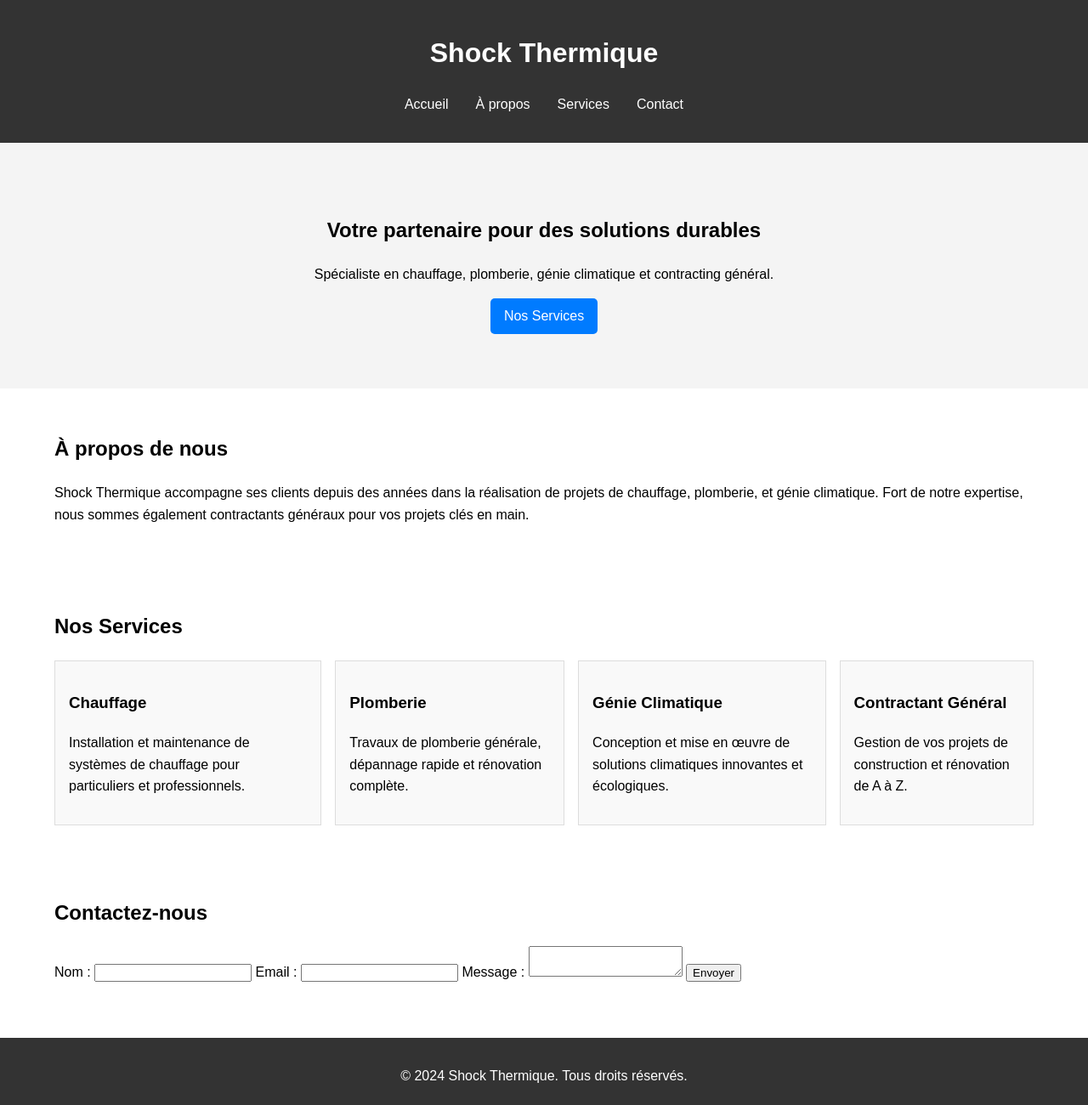
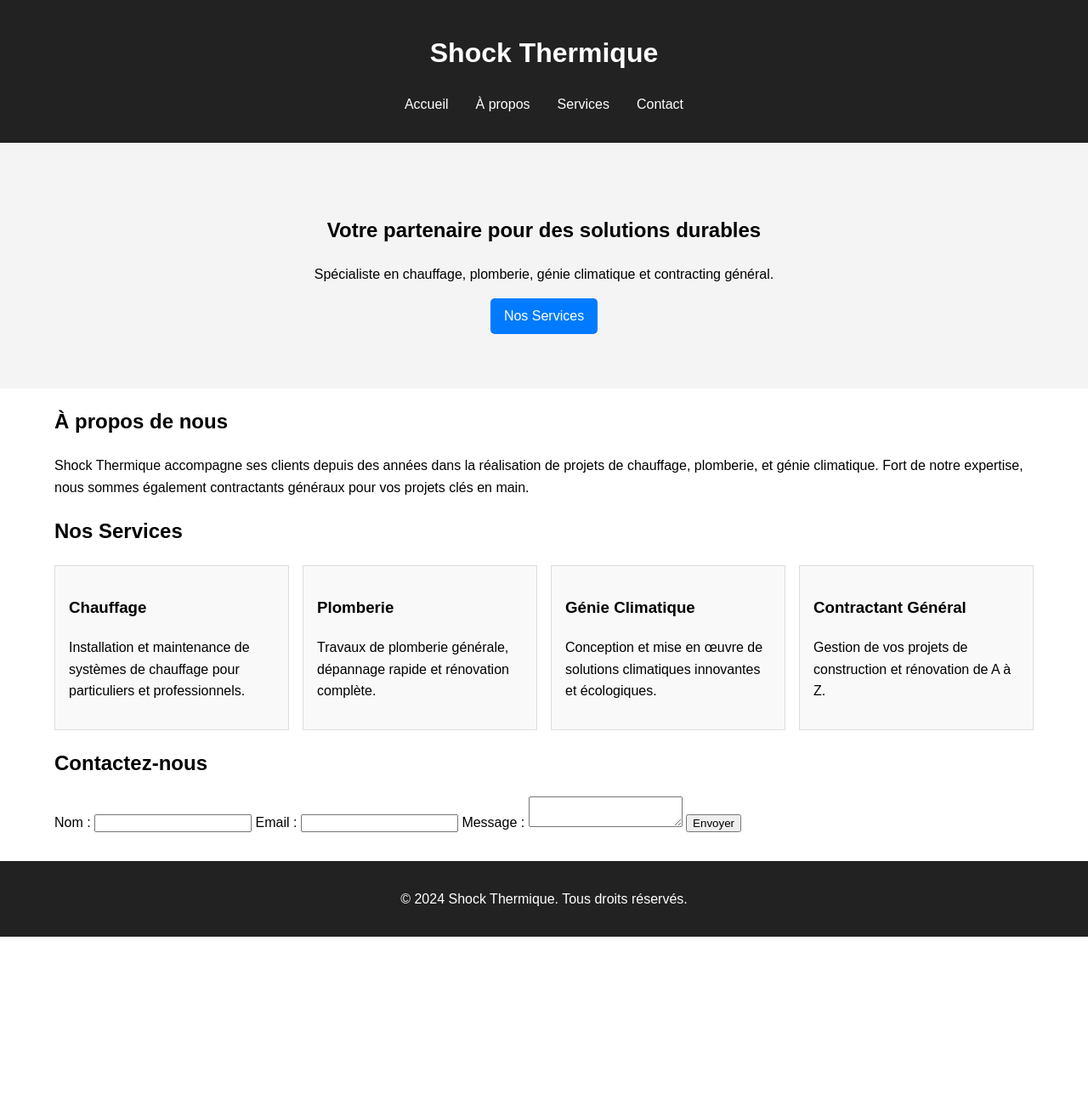
Before and after one commit to Heloise97122/shock-thermique, a plain HTML site: page index.html in a window 1280 px wide. Shown: the whole page at 85% size. After the commit the page ends 1102 px from the top, so only its background shows below. Drawn offline with Linux system fonts and the light colour scheme.

Commit message:
Update styles.css

```diff
--- a/styles.css
+++ b/styles.css
@@ -12,7 +12,7 @@ body {
 }
 
 header {
-    background: #333;
+    background: #222;
     color: #fff;
     padding: 1rem 0;
 }
@@ -52,12 +52,9 @@ header nav ul li a {
     border-radius: 5px;
 }
 
-section {
-    padding: 2rem 0;
-}
-
 .services-grid {
-    display: flex;
+    display: grid;
+    grid-template-columns: repeat(auto-fit, minmax(200px, 1fr));
     gap: 1rem;
 }
 
@@ -68,7 +65,7 @@ section {
 }
 
 footer {
-    background: #333;
+    background: #222;
     color: #fff;
     text-align: center;
     padding: 1rem 0;
```
